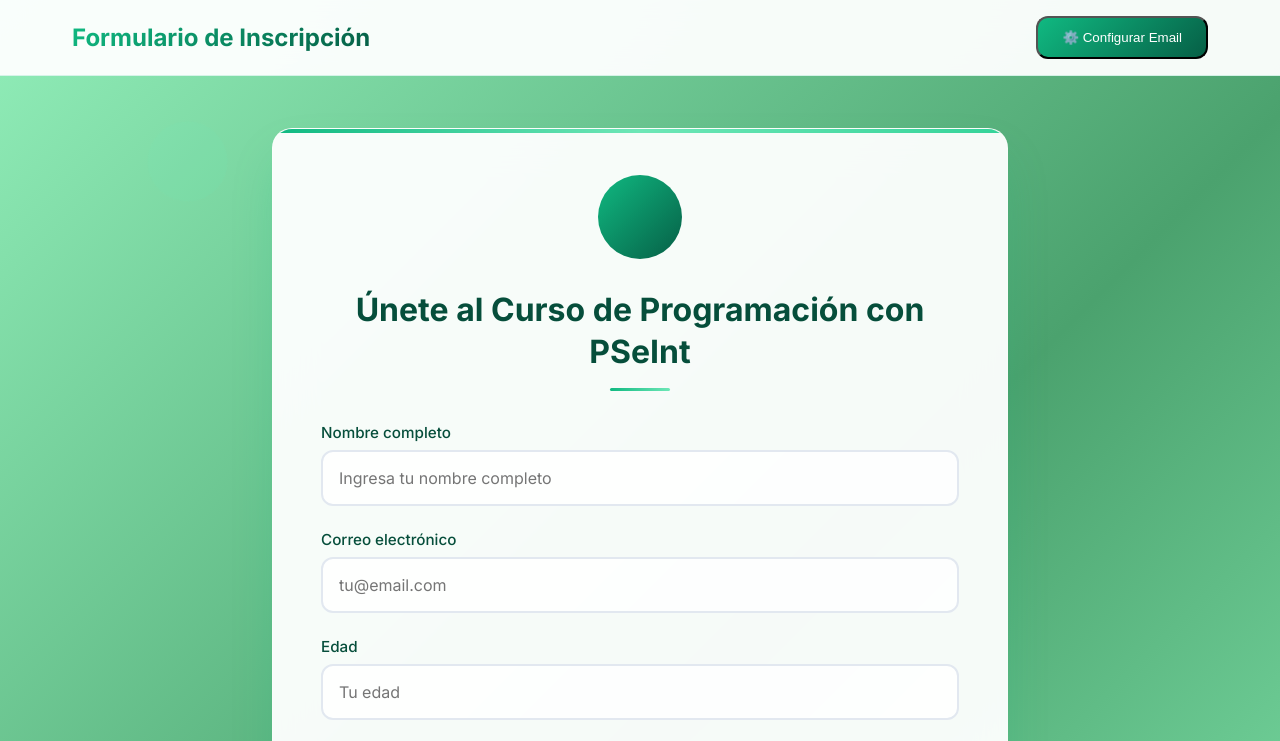
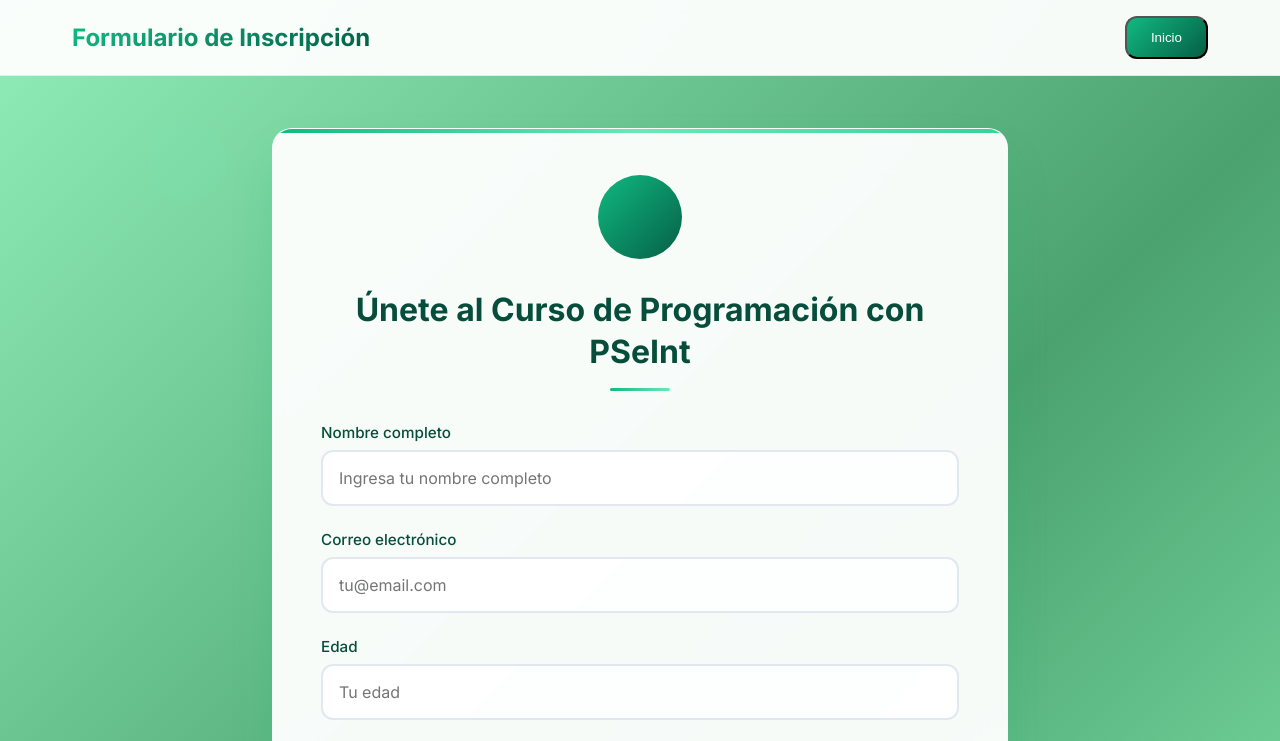
Before and after one commit to PA5ND6Ao/CursoPseInt, a plain HTML site: page Registro.html in a window 1280 px wide. Shown: the top 741 px of the page. Drawn offline with nearby package versions, Linux system fonts and the light colour scheme.

Commit message:
Update Registro.html

```diff
--- a/Registro.html
+++ b/Registro.html
@@ -584,7 +584,7 @@
   <header class="main-header">
     <div class="header-content">
       <div class="main-title">Formulario de Inscripción</div>
-      <button onclick="openEmailConfig()" class="boton-inicio">⚙️ Configurar Email</button>
+      <button onclick="location.href='index.html'" class="boton-inicio">Inicio</button>
     </div>
   </header>
 
```
